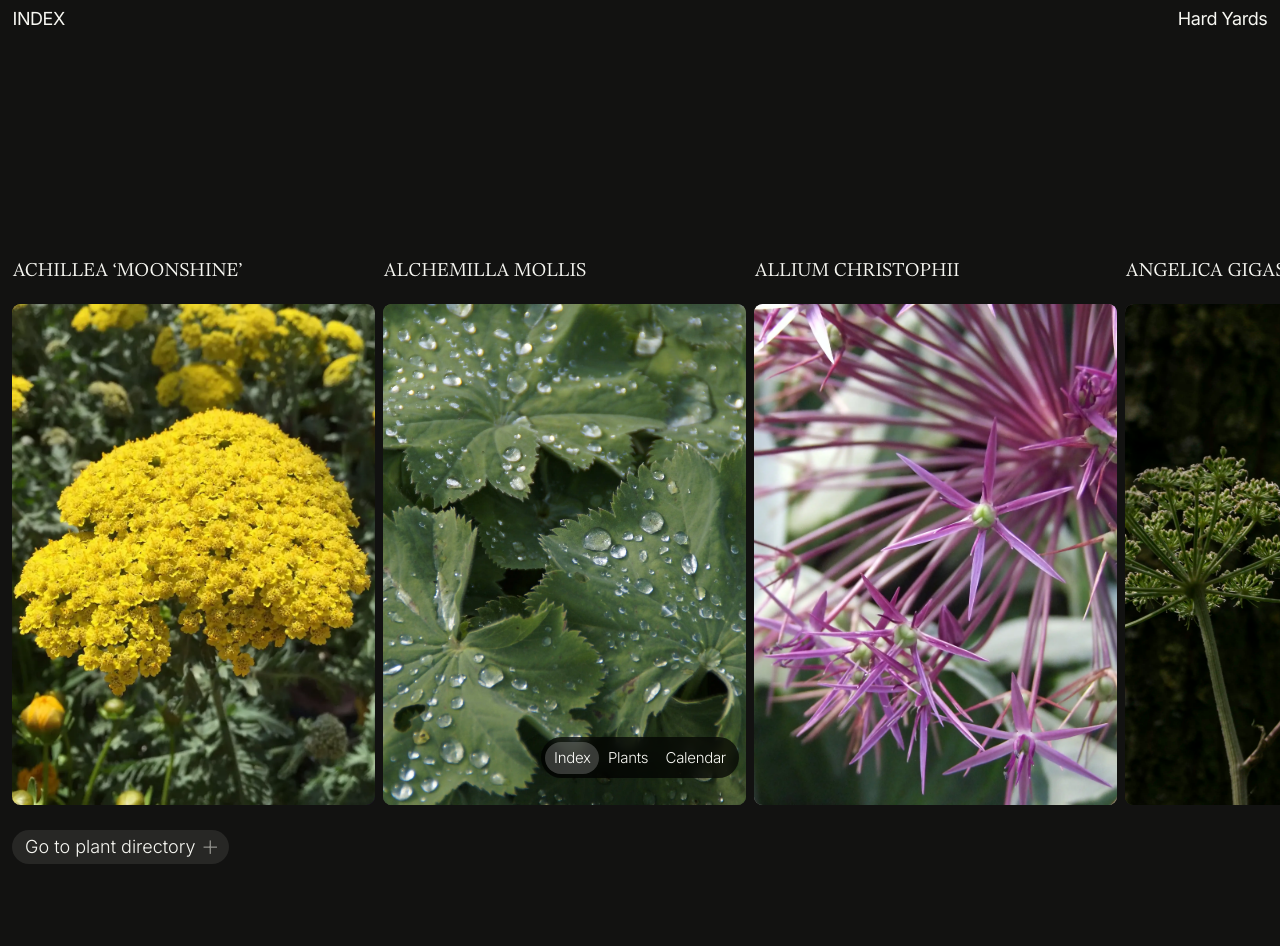
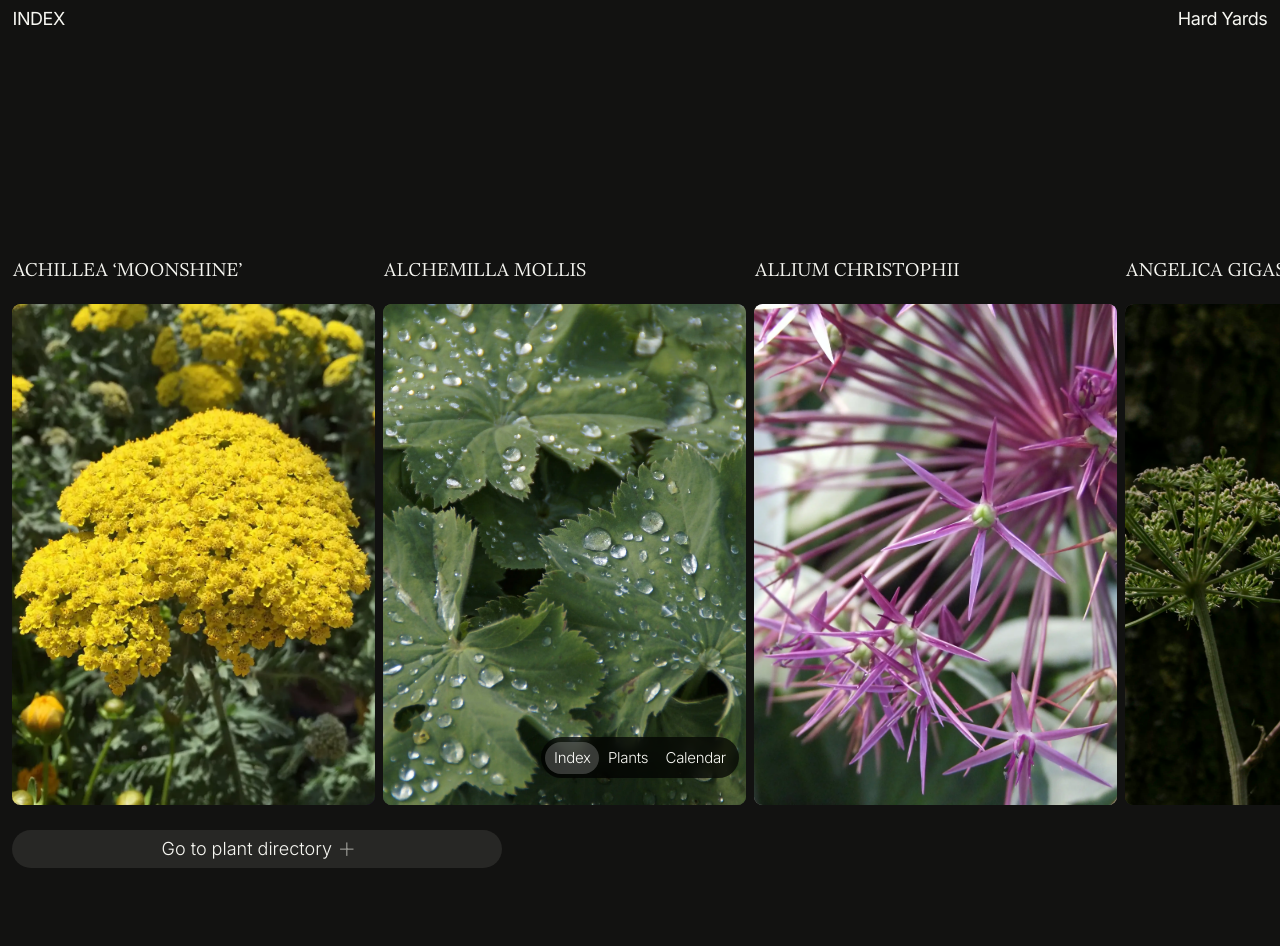
Before and after one commit to bobbyvanrijn/hardyards, a Next.js app: page / in a window 1280 px wide. Shown: the top 946 px of the page. Built offline with nearby package versions, Linux system fonts and the light colour scheme.

Commit message:
fix: Button fill space

```diff
--- a/pages/index.tsx
+++ b/pages/index.tsx
@@ -73,7 +73,7 @@ export default function Home(props: any) {
             </GridLayout>
 
             <GridLayout grid-enforce-rows='true'>
-                <div>
+                <div grid-x='1'>
                     <Link className='button' href='/plants'>
                         <div className='trim-both trim-both--secondary'>
                             Go to plant directory
--- a/styles/globals.css
+++ b/styles/globals.css
@@ -460,16 +460,17 @@ section[data-background='negative'] {
 }
 
 .button {
-    display: inline-flex;
+    display: flex;
     gap: var(--scale-10);
     font-size: var(--type-xs);
     vertical-align: center;
+    justify-content: center;
 
     font-family: var(--font-inter);
 
     line-height: var(--type-xxxs);
     --leading-lineheight: var(--type-xxxs);
-    padding: var(--scale-9) var(--scale-8);
+    padding: var(--scale-8) var(--scale-8);
     border-radius: 40px;
     background: rgb(var(--mono-2));
     /* border: .075rem solid rgb(var(--mono-4)); */
```
